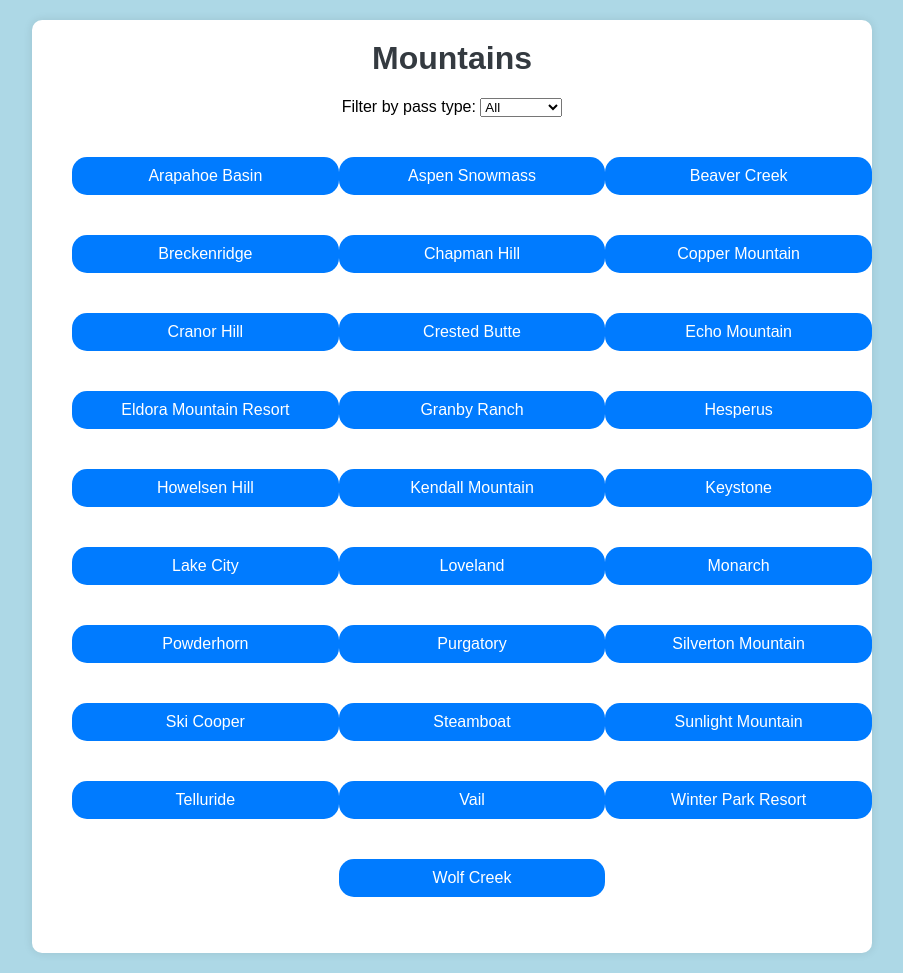
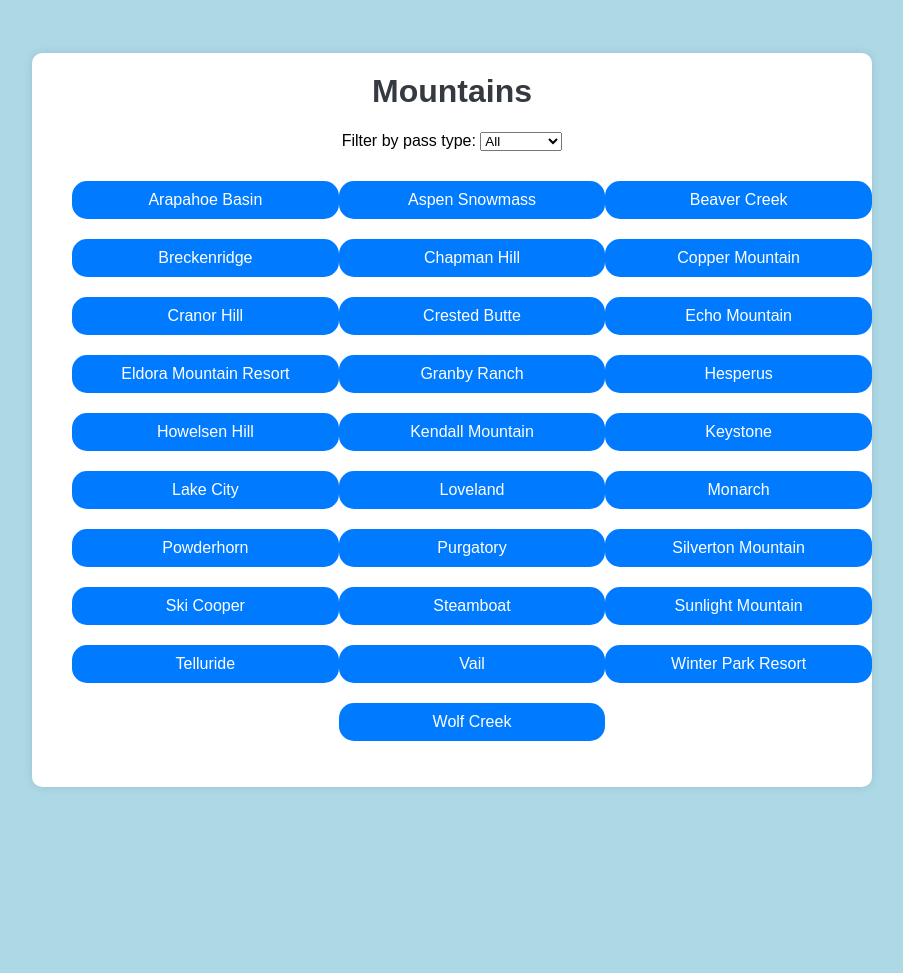
Before and after one commit to idonotwantthisaccount/3300_Project, a Django app: page / in a window 1280 px wide. Shown: the whole page, without its empty margins (188-1091 px from the left). After the commit the page ends 787 px from the top, so only its background shows below. Run offline with Django 5.2, Linux system fonts and the light colour scheme; data comes from the database, SQL or seed files in the repository.

Commit message:
Update mountains.html
Margin testing

```diff
--- a/mountains/templates/mountains/mountains.html
+++ b/mountains/templates/mountains/mountains.html
@@ -54,7 +54,7 @@
             cursor: pointer;
             transition: background-color 0.3s ease;
             text-align: center; /* Center align text within button */
-            margin: 10px;
+            margin: 0px 10px;
         }
         .mountain-button:hover {
             background-color: #0056b3;
```
